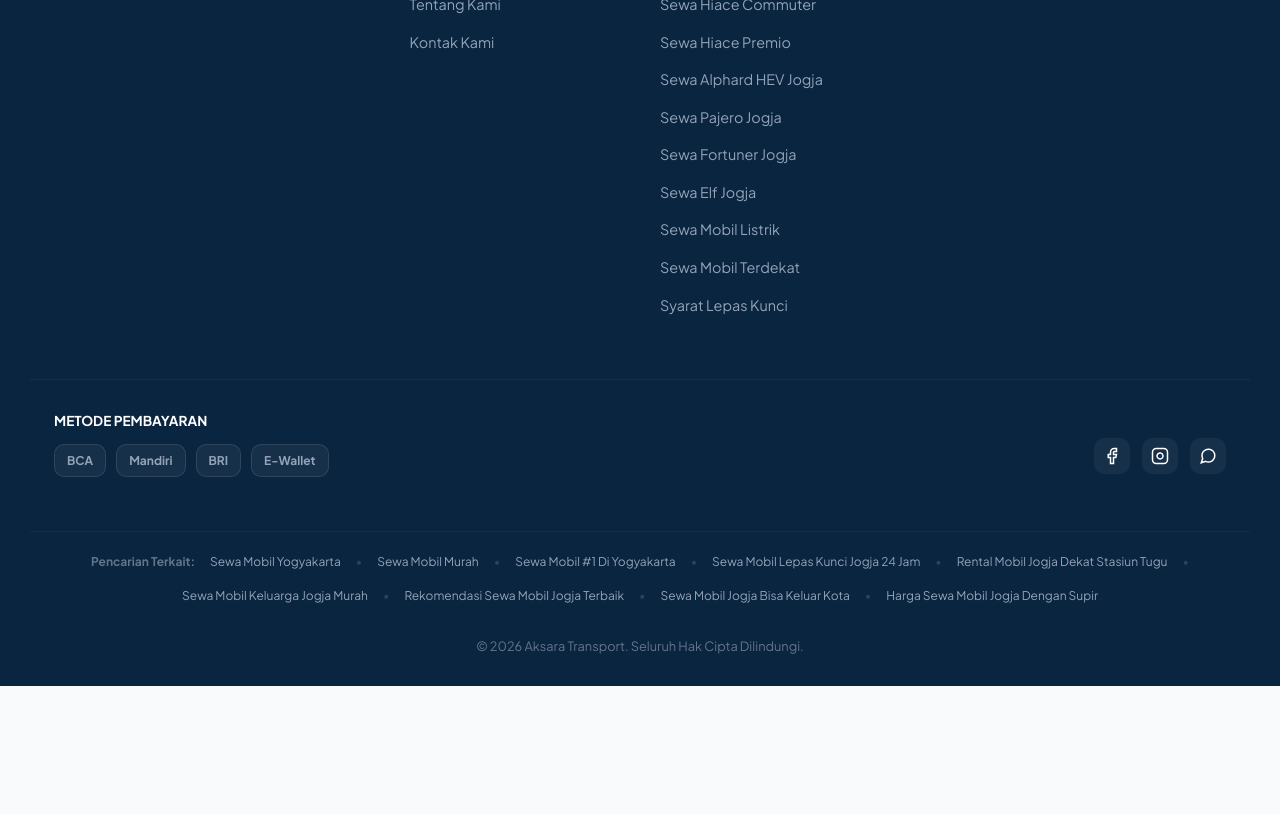
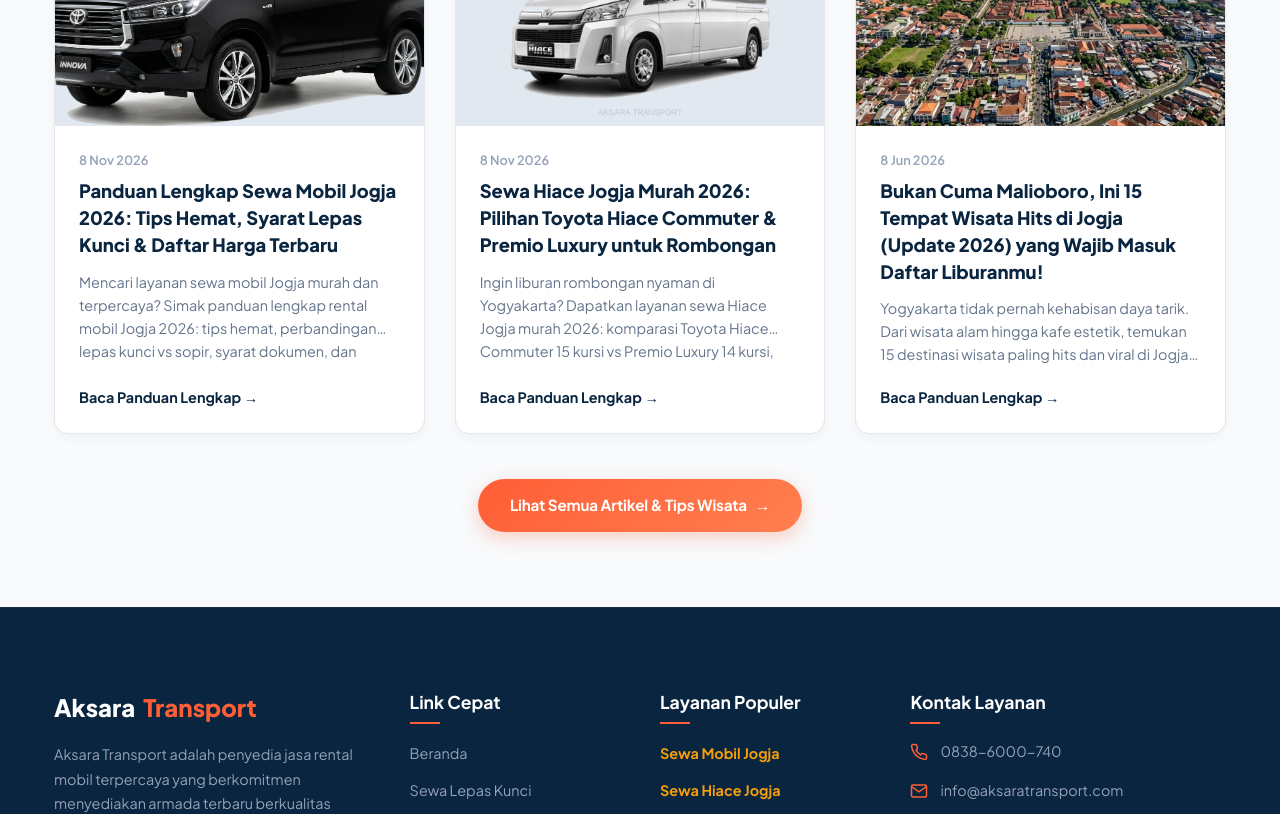
Before and after one commit to nandarprasetya-bot/aksara-transport-web, a Next.js app: page / in a window 1280 px wide. Shown: the part 7060-7874 px from the top of the page. Before the commit the page ends 7746 px from the top, so only its background shows below. Built offline with nearby package versions, Linux system fonts and the light colour scheme.

Commit message:
feat(seo): tampilkan tips wisata terkini di homepage, tambahkan sitewide footer links, dan pasang AutoRental rich snippet

```diff
--- a/src/app/layout.tsx
+++ b/src/app/layout.tsx
@@ -57,18 +57,45 @@ export const metadata: Metadata = {
 
 const jsonLd = {
   '@context': 'https://schema.org',
-  '@type': 'WebSite',
-  '@id': 'https://jogjasewamobil.com/#website',
-  name: 'Aksara Transport Jogja',
+  '@graph': [
+    {
+      '@type': 'AutoRental',
+      '@id': 'https://jogjasewamobil.com/#autorental',
+      name: 'Aksara Transport Jogja - Rental & Sewa Mobil Jogja',
       url: 'https://jogjasewamobil.com',
-  description: 'Layanan sewa dan rental mobil terbaik di Yogyakarta. Lepas kunci & dengan driver profesional.',
-  publisher: {
-    '@type': 'Organization',
-    '@id': 'https://jogjasewamobil.com/#organization',
-    name: 'Aksara Transport Jogja',
-    url: 'https://jogjasewamobil.com',
+      image: 'https://jogjasewamobil.com/images/hero_reborn_hd.webp',
       logo: 'https://jogjasewamobil.com/icon.png',
+      description: 'Pusat rental dan sewa mobil Jogja murah 24 jam lepas kunci & dengan supir. Unit Brio, Avanza, Zenix, Hiace & Alphard prima. Gratis antar jemput Stasiun Tugu, Lempuyangan, Bandara YIA & Hotel.',
       telephone: '+628386000740',
+      priceRange: 'Rp 275.000 - Rp 3.500.000',
+      currenciesAccepted: 'IDR',
+      paymentAccepted: 'Cash, Bank Transfer, QRIS, Credit Card',
+      areaServed: [
+        {
+          '@type': 'AdministrativeArea',
+          name: 'Daerah Istimewa Yogyakarta'
+        },
+        {
+          '@type': 'City',
+          name: 'Yogyakarta'
+        },
+        {
+          '@type': 'AdministrativeArea',
+          name: 'Sleman'
+        },
+        {
+          '@type': 'AdministrativeArea',
+          name: 'Bantul'
+        },
+        {
+          '@type': 'AdministrativeArea',
+          name: 'Gunungkidul'
+        },
+        {
+          '@type': 'AdministrativeArea',
+          name: 'Kulon Progo'
+        }
+      ],
       address: {
         '@type': 'PostalAddress',
         streetAddress: 'Jl. Imogiri Barat No.RT.4, Salakan, Bangunharjo, Kec. Sewon',
@@ -76,8 +103,44 @@ const jsonLd = {
         addressRegion: 'Daerah Istimewa Yogyakarta',
         postalCode: '55188',
         addressCountry: 'ID'
+      },
+      geo: {
+        '@type': 'GeoCoordinates',
+        latitude: -7.838426,
+        longitude: 110.373516
+      },
+      openingHoursSpecification: [
+        {
+          '@type': 'OpeningHoursSpecification',
+          dayOfWeek: [
+            'Monday',
+            'Tuesday',
+            'Wednesday',
+            'Thursday',
+            'Friday',
+            'Saturday',
+            'Sunday'
+          ],
+          opens: '00:00',
+          closes: '23:59'
         }
+      ],
+      aggregateRating: {
+        '@type': 'AggregateRating',
+        ratingValue: '4.9',
+        bestRating: '5',
+        ratingCount: '870',
+        reviewCount: '870'
       }
+    },
+    {
+      '@type': 'WebSite',
+      '@id': 'https://jogjasewamobil.com/#website',
+      name: 'Aksara Transport Jogja',
+      url: 'https://jogjasewamobil.com',
+      description: 'Layanan sewa dan rental mobil terbaik di Yogyakarta. Lepas kunci & dengan driver profesional.'
+    }
+  ]
 };
 
 import { GoogleAnalytics } from '@next/third-parties/google';
--- a/src/app/page.tsx
+++ b/src/app/page.tsx
@@ -3,6 +3,7 @@
 import React, { useState, useEffect, useRef } from 'react';
 import Link from 'next/link';
 import Image from 'next/image';
+import { dummyArticles } from '@/data/articles';
 
 // Data Katalog Sewa Mobil Lepas Kunci (8 Unit Sesuai Permintaan)
 const lepasKunciCatalog = [
@@ -2015,6 +2016,100 @@ Mohon konfirmasi ketersediaan unit dan penawaran tarif terbaiknya. Terima kasih!
                 </div>
             </section>
 
+            {/* SECTION BLOG & ARTIKEL PILAR TERBARU (SEO POWERHOUSE) */}
+            <section className="section-padding" style={{ backgroundColor: '#f8fafc', paddingTop: '75px', paddingBottom: '75px', borderTop: '1px solid #e2e8f0' }}>
+                <div className="container">
+                    <div className="section-title text-center" style={{ marginBottom: '45px' }}>
+                        <span className="badge badge-accent" style={{ textTransform: 'uppercase', letterSpacing: '1px' }}>KONTEN &amp; TIPS TERBARU</span>
+                        <h2 style={{ fontSize: '2.2rem', fontWeight: 800, color: 'var(--text-main)', marginTop: '10px' }}>
+                            Tips Liburan &amp; Panduan Sewa Mobil Jogja
+                        </h2>
+                        <p style={{ color: 'var(--text-muted)', maxWidth: '650px', margin: '12px auto 0', fontSize: '1rem', lineHeight: '1.6' }}>
+                            Dapatkan rekomendasi destinasi wisata hits, panduan tarif rental mobil harian, dan tips perjalanan hemat di Yogyakarta.
+                        </p>
+                    </div>
+
+                    <div style={{ display: 'grid', gridTemplateColumns: 'repeat(auto-fit, minmax(320px, 1fr))', gap: '30px', alignItems: 'stretch' }}>
+                        {dummyArticles.slice(0, 3).map((item) => (
+                            <article
+                                key={item.id}
+                                style={{
+                                    backgroundColor: '#ffffff',
+                                    borderRadius: '14px',
+                                    overflow: 'hidden',
+                                    border: '1px solid #e2e8f0',
+                                    boxShadow: '0 4px 12px rgba(0,0,0,0.04)',
+                                    display: 'flex',
+                                    flexDirection: 'column',
+                                    transition: 'transform 0.25s ease, box-shadow 0.25s ease'
+                                }}
+                            >
+                                <div style={{ position: 'relative', width: '100%', height: '210px', backgroundColor: '#e2e8f0' }}>
+                                    <Image
+                                        src={item.image}
+                                        alt={item.title}
+                                        fill
+                                        sizes="(max-width: 768px) 100vw, 33vw"
+                                        style={{ objectFit: 'cover' }}
+                                    />
+                                    <div style={{ position: 'absolute', top: '14px', left: '14px', backgroundColor: 'var(--primary, #0284c7)', color: '#ffffff', padding: '4px 12px', borderRadius: '50px', fontSize: '0.75rem', fontWeight: 800, textTransform: 'uppercase' }}>
+                                        {item.category}
+                                    </div>
+                                </div>
+
+                                <div style={{ padding: '24px', display: 'flex', flexDirection: 'column', flex: 1 }}>
+                                    <div style={{ fontSize: '0.8rem', color: '#94a3b8', marginBottom: '8px', fontWeight: 600 }}>
+                                        {new Date(item.created_at).toLocaleDateString('id-ID', { day: 'numeric', month: 'short', year: 'numeric' })}
+                                    </div>
+                                    <h3 style={{ fontSize: '1.15rem', fontWeight: 800, color: 'var(--text-main)', lineHeight: '1.45', marginBottom: '12px' }}>
+                                        <Link href={`/artikel/${item.slug}`} style={{ color: 'inherit', textDecoration: 'none' }}>
+                                            {item.title}
+                                        </Link>
+                                    </h3>
+                                    <p style={{ color: 'var(--text-muted)', fontSize: '0.9rem', lineHeight: '1.6', marginBottom: '20px', flex: 1, display: '-webkit-box', WebkitLineClamp: 3, WebkitBoxOrient: 'vertical', overflow: 'hidden' }}>
+                                        {item.excerpt}
+                                    </p>
+                                    <Link
+                                        href={`/artikel/${item.slug}`}
+                                        style={{
+                                            color: 'var(--primary, #0284c7)',
+                                            fontWeight: 700,
+                                            fontSize: '0.9rem',
+                                            textDecoration: 'none',
+                                            display: 'inline-flex',
+                                            alignItems: 'center',
+                                            gap: '6px'
+                                        }}
+                                    >
+                                        Baca Panduan Lengkap &rarr;
+                                    </Link>
+                                </div>
+                            </article>
+                        ))}
+                    </div>
+
+                    <div style={{ textAlign: 'center', marginTop: '45px' }}>
+                        <Link
+                            href="/artikel"
+                            className="btn btn-primary"
+                            style={{
+                                padding: '14px 32px',
+                                borderRadius: '50px',
+                                fontSize: '0.95rem',
+                                fontWeight: 700,
+                                textDecoration: 'none',
+                                display: 'inline-flex',
+                                alignItems: 'center',
+                                gap: '8px'
+                            }}
+                        >
+                            <span>Lihat Semua Artikel &amp; Tips Wisata</span>
+                            <span>&rarr;</span>
+                        </Link>
+                    </div>
+                </div>
+            </section>
+
             {/* POPUP CEK KETERSEDIAAN UNIT ARMADA */}
             {showAvailabilityModal && (
                 <div className="modal-overlay" onClick={() => setShowAvailabilityModal(false)}>
--- a/src/components/Footer.tsx
+++ b/src/components/Footer.tsx
@@ -27,6 +27,8 @@ export default function Footer() {
                 <div className="footer-col">
                     <h4>Layanan Populer</h4>
                     <ul className="footer-links">
+                        <li><Link href="/sewa-mobil-jogja" style={{ fontWeight: 700, color: '#f59e0b' }}>Sewa Mobil Jogja</Link></li>
+                        <li><Link href="/sewa-mobil-hiace-jogja" style={{ fontWeight: 700, color: '#f59e0b' }}>Sewa Hiace Jogja</Link></li>
                         <li><Link href="/sewa-mobil-brio-jogja">Sewa Brio Jogja</Link></li>
                         <li><Link href="/sewa-mobil-avanza-jogja">Sewa Avanza Jogja</Link></li>
                         <li><Link href="/sewa-mobil-inova-reborn-jogja">Sewa Innova Reborn</Link></li>
```
Lines whose indentation alone changed are shown as unchanged.
